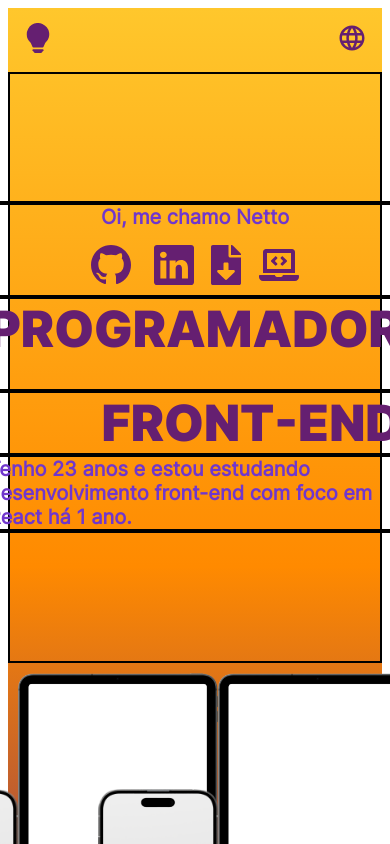
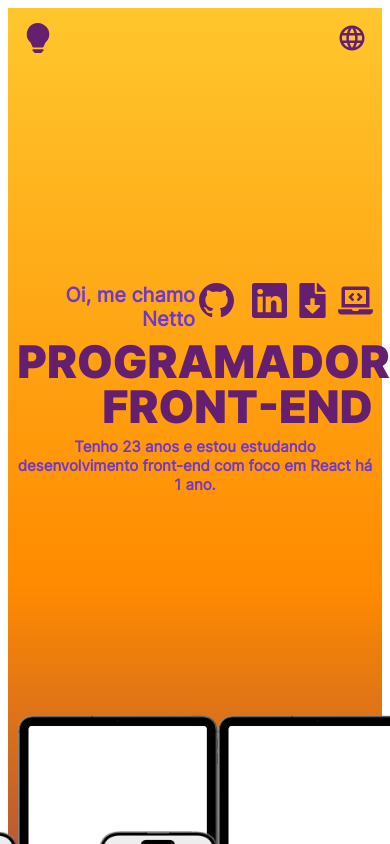
Before and after one commit to netto0/portfolio, a React (Vite) app: page / in a window 390 px wide. Shown: the top 844 px of the page. Built offline with nearby package versions, Linux system fonts and the light colour scheme.

Commit message:
presentation update

```diff
--- a/src/App.jsx
+++ b/src/App.jsx
@@ -1,7 +1,6 @@
 import styles from './App.module.css'
 import React, { useRef } from 'react';
 import Presentation from './components/Presentation'
-import PresentationEnglish from './components/PresentationEnglish'
 import Header from './components/Header'
 import { GlobalStyleContext } from './providers/globalStyle';
 import Projects from './components/Projects';
@@ -19,7 +18,7 @@ function App() {
     <div className={`${styles.background} ${lightMode ? styles.light : styles.dark}`}>
       <Header/>
       {/* <Presentation executeScroll={executeScroll}/> */}
-      <PresentationEnglish executeScroll={executeScroll}/>
+      <Presentation executeScroll={executeScroll}/>
       <Projects ref={myRef}/>
     </div>
   )
--- a/src/components/Presentation.jsx
+++ b/src/components/Presentation.jsx
@@ -1,8 +1,7 @@
 import React from "react";
 import styles from "./Presentation.module.css";
 import { BsLinkedin, BsGithub } from "react-icons/bs";
-import { FaLaptopCode } from "react-icons/fa";
-import { HiDocumentText } from "react-icons/hi";
+import { FaLaptopCode, FaFileDownload } from "react-icons/fa";
 import { GlobalStyleContext } from "../providers/globalStyle";
 
 export default function Presentation({ executeScroll }) {
@@ -14,29 +13,48 @@ export default function Presentation({ executeScroll }) {
 
   return (
     <div className={styles.container}>
-      <div className={styles.presentation}>
-        <p
-          className={`${styles.occupation} ${styles.pt1} ${
+      <div
+        className={`${
+          language === "en" ? styles.presentationEN : styles.presentationPT
+        }`}
+      >
+        <div
+          className={`${styles.occupationPt1} ${
             lightMode ? styles.light : styles.dark
           }`}
         >
-          DESENVOLVEDOR
-        </p>
           <p
-          className={`${styles.occupation} ${styles.pt2} ${
+            className={`${styles.occupationText} ${
               lightMode ? styles.light : styles.dark
             }`}
           >
-          FRONT-END
+            {language === "en" ? "FRONT-END" : "PROGRAMADOR"}
           </p>
-        <div className={styles.salutationLinks}>
+        </div>
+        <div
+          className={`${styles.occupationPt2} ${
+            lightMode ? styles.light : styles.dark
+          }`}
+        >
+          <p
+            className={`${styles.occupationText} ${styles.right} ${
+              lightMode ? styles.light : styles.dark
+            }`}
+          >
+            {language === "en" ? "DEVELOPER" : "FRONT-END"}
+          </p>
+        </div>
+          <div className={styles.myName}>
             <p
               className={`${styles.salutation} ${
                 lightMode ? styles.light : styles.dark
               }`}
             >
-            Oi, me chamo Netto
+              {language === "en"
+                ? "Hi, my name is Netto"
+                : "Oi, me chamo Netto"}
             </p>
+          </div>
           <div className={styles.iconLinks}>
             <a
               href="https://github.com/netto0"
@@ -62,35 +80,34 @@ export default function Presentation({ executeScroll }) {
             <a
               href="src\assets\resume\curriculum.pdf"
               download={"Curriculum"}
-              title="Currículo"
+              title={language === "en" ? "Resume" : "Currículo"}
               className={`${styles.iconLink} ${
                 lightMode ? styles.light : styles.dark
               }`}
-              style={{ fontSize: 65 }}
             >
-              <HiDocumentText />
+              <FaFileDownload />
             </a>
-
             <div
               onClick={() => executeScroll()}
-              title="Projetos"
+              title={language === "en" ? "Projects" : "Projetos"}
               className={`${styles.iconLink} ${
                 lightMode ? styles.light : styles.dark
               }`}
-              style={{ fontSize: 60 }}
             >
               <FaLaptopCode />
             </div>
           </div>
-        </div>
-        <p
+        <div
           className={`${styles.summary} ${
             lightMode ? styles.light : styles.dark
           }`}
         >
-          Tenho 23 anos e estou estudando desenvolvimento front-end com foco em
-          React há 1 ano.
+          <p className={styles.summaryText}>
+            {language === "en"
+              ? "I'm 23 years old and I've been studying front-end development with a focus on React for 1 year."
+              : "Tenho 23 anos e estou estudando desenvolvimento front-end com foco em React há 1 ano."}
           </p>
+        </div>
       </div>
     </div>
   );
--- a/src/components/Presentation.module.css
+++ b/src/components/Presentation.module.css
@@ -2,61 +2,71 @@
   box-sizing: border-box;
 }
 
-h1, p {
+h1,
+p {
   margin: 0;
   padding: 0;
 }
 
 .container {
+  border: var(--dev-border);
   width: 100%;
   height: 85vh;
   display: flex;
   justify-content: center;
   align-items: center;
-
 }
 
-.presentation {
+.presentationPT {
+  border: var(--dev-border);
   display: grid;
-    grid-template-rows: 1fr 1fr auto;
-    grid-template-columns: 1fr auto;
-    height: fit-content;
-    width: fit-content;
-
+  grid-template-rows: 1fr auto auto auto;
+  grid-template-columns: 320px auto auto;
+  grid-template-areas:
+    "occupation1 occupation1 occupation1"
+    "myName occupation2 occupation2"
+    "links occupation2 occupation2"
+    "summary summary summary";
 }
 
-.occupation{
-    font-family: InterBlack;
-    text-align: right;
-    font-size: 128px;
-    line-height: 130px;
-    width: fit-content;
+.presentationEN {
+  border: var(--dev-border);
+  display: grid;
+  grid-template-rows: 1fr auto auto auto;
+  grid-template-columns: auto auto auto;
+  grid-template-areas:
+    "occupation1 occupation1 myName"
+    "occupation1 occupation1 links"
+    "occupation2 occupation2 occupation2"
+    "summary summary summary";
 }
 
-.occupation.pt1 {
-    grid-column-start: 1;
-    grid-column-end: 3;
+.occupationText {
+  font-family: InterBlack;
+  line-height: 120px;
+  font-size: 128px;
 }
 
-.occupation.pt2 {
-    grid-column-start: auto;
-    grid-column-end: 3;
-    justify-self: right;
+.occupationText.right {
+  text-align: right;
 }
 
-.occupation.light {
-    color: var(--light-primary-color);
+.myName {
+  grid-area: myName;
+  border: var(--dev-border);
 }
 
-.occupation.dark {
-    color: var(--dark-primary-color);
+.occupationPt1 {
+  border: var(--dev-border);
+  width: 100%;
+  grid-area: occupation1;
 }
 
-.salutationLinks {
-    width: fit-content;
-    justify-self: center;
-    grid-row-start: 2;
-    grid-row-end: 3;
+.occupationPt2 {
+  border: var(--dev-border);
+  width: 100%;
+  justify-self: right;
+  grid-area: occupation2;
 }
 
 .salutation {
@@ -66,56 +76,146 @@ h1, p {
   left: 5px;
 }
 
+.summary {
+  border: var(--dev-border);
+  display: flex;
+  justify-content: flex-end;
+  width: 100%;
+  grid-area: summary;
+}
+
+.summaryText {
+  width: 770px;
+  justify-self: right;
+  font-size: 32px;
+  font-weight: 700;
+  font-size: 24px;
+}
+
+.iconLinks {
+  border: var(--dev-border);
+  width: fit-content;
+  display: flex;
+  gap: 0.8em;
+  justify-self: center;
+  grid-area: links;
+}
+
+.iconLink {
+  font-size: 55px;
+}
+
+.occupation.light,
+.occupationText.light,
+.iconLink.light {
+  color: var(--light-primary-color);
+}
+
+.iconLink.light:hover,
+.summary.light,
 .salutation.light {
   color: var(--light-secondary-color);
 }
 
-.salutation.dark {
+.iconLink.dark,
+.occupationText.dark,
+.occupation.dark {
+  color: var(--dark-primary-color);
+}
+
+.summary.dark,
+.salutation.dark,
+.iconLink.dark:hover {
   color: var(--dark-secondary-color);
 }
 
-.summary {
-    grid-column-start: 2;
-    grid-column-end: 3;
-    width: 770px;
-    font-size: 32px;
-
-    font-weight: 700;
-    font-size: 24px;
-    top: 260px;
-    left: 390px;
+@media screen and (max-width: 640px) {
+  .container {
+    border: var(--dev-border);
+    width: 100%;
+    height: 75vh;
+    display: flex;
+    justify-content: center;
+    align-items: center;
   }
 
-.summary.light {
-    color: var(--light-secondary-color);
+  .presentationPT {
+    border: var(--dev-border);
+    display: grid;
+    grid-template-rows: auto auto auto auto auto;
+    grid-template-columns: 47.5% 47.5%;
+    grid-template-areas:
+      "myName links"
+      "occupation1 occupation1"
+      "occupation2 occupation2"
+      "summary summary";
+    justify-content: center;
   }
 
-.summary.dark {
-    color: var(--dark-secondary-color);
+  .presentationEN {
+    border: var(--dev-border);
+    display: grid;
+    grid-template-rows: auto auto auto auto auto;
+    grid-template-columns: 47.5% 47.5%;
+    grid-template-areas:
+      "myName links"
+      "occupation1 occupation1"
+      "occupation2 occupation2"
+      "summary summary";
+    justify-content: center;
+  }
+
+  .occupationText {
+    font-family: InterBlack;
+    line-height: 45px;
+    font-size: 45px;
+    text-align: right;
+  }
+
+  .occupationPt1 {
+    border: var(--dev-border);
+    width: 100%;
+    margin-top: .5em;
+
+  }
+
+  .occupationPt2 {
+    border: var(--dev-border);
+    width: 100%;
+    margin-bottom: .5em;
+  }
+
+  .salutation {
+    font-size: 20px;
+    /* text-indent: .4em; */
+    text-align: right;
+  }
+
+  .myName {
+    display: flex;
+    flex-direction: column;
+    justify-content: end;
+    align-items: right;
+    height: 100%;
   }
 
   .iconLinks {
-
-    top: 180px;
-    left: 30px;
     width: fit-content;
     display: flex;
-    gap: .8em;
-    align-items: center;
+    gap: 0.5em;
+    justify-self: end;
   }
 
-.iconLink.light {
-    color: var(--light-primary-color);
+  .iconLink {
+    font-size: 35px;
+    height: 35px;
   }
 
-.iconLink.light:hover {
-    color: var(--light-secondary-color);
+  .summaryText {
+    width: 100%;
+    justify-self: right;
+    font-weight: 700;
+    font-size: 15px;
+    text-align: center;
   }
-
-.iconLink.dark {
-    color: var(--dark-primary-color);
 }
-
-.iconLink.dark:hover {
-    color: var(--dark-secondary-color);
-}
--- a/src/components/PresentationEnglish.jsx
+++ /dev/null
@@ -1,53 +0,0 @@
-import React from "react";
-import styles from "./PresentationEnglish.module.css";
-import { BsLinkedin, BsGithub, BsFillFileEarmarkCodeFill } from "react-icons/bs";
-import { FaLaptopCode, FaFileDownload } from "react-icons/fa";
-import { HiDocumentDownload, HiCloudDownload } from "react-icons/hi";
-import { GlobalStyleContext } from "../providers/globalStyle";
-
-
-export default function PresentationEnglish({ executeScroll }) {
-  const { lightMode, language } = React.useContext(GlobalStyleContext);
-  const scrollFunction = (id) => {
-    var reqId = "#" + id;
-    window.scrollTo(0, $(reqId).offset().top - 85);
-  };
-
-  return (
-    <div className={styles.container}>
-      <div className={`${language === "en" ? styles.presentationEN : styles.presentationPT}`}>
-        <div className={`${styles.occupationPt1} ${lightMode ? styles.light : styles.dark}`}>
-          <p className={`${styles.occupationText} ${lightMode ? styles.light : styles.dark}`}>{language === "en" ? "FRONT-END" : "PROGRAMADOR"}</p>
-        </div>
-        <div className={`${styles.occupationPt2} ${lightMode ? styles.light : styles.dark}`}>
-          <p className={`${styles.occupationText} ${styles.right} ${lightMode ? styles.light : styles.dark}`}>{language === "en" ? "DEVELOPER" : "FRONT-END"}</p>
-        </div>
-        <div className={styles.salutationLinks}>
-          <p className={`${styles.salutation} ${lightMode ? styles.light : styles.dark}`}>
-          {language === "en" ? "Hi, my name is Netto" : "Oi, me chamo Netto"}
-          </p>
-          <div className={styles.iconLinks}>
-            <a href="https://github.com/netto0" target="_blank" title="GitHub" className={`${styles.iconLink} ${lightMode ? styles.light : styles.dark}`}>
-              <BsGithub />
-            </a>
-            <a href="https://www.linkedin.com/in/orlandi-netto/" target="_blank" title="LinkedIn" className={`${styles.iconLink} ${lightMode ? styles.light : styles.dark}`}style={{ marginLeft: "10px" }}>
-              <BsLinkedin />
-            </a>
-            <a href="src\assets\resume\curriculum.pdf" download={"Curriculum"} title={language === "en" ? "Resume" : "Currículo"} className={`${styles.iconLink} ${lightMode ? styles.light : styles.dark}`}>
-              <FaFileDownload />
-            </a>
-            <div onClick={() => executeScroll()} title={language === "en" ? "Projects" : "Projetos"} className={`${styles.iconLink} ${lightMode ? styles.light : styles.dark}`}>
-              <FaLaptopCode />
-            </div>
-          </div>
-        </div>
-        <div className={`${styles.summary} ${lightMode ? styles.light : styles.dark}`}>
-          <p className={styles.summaryText}>
-          {language === "en" ? "I'm 23 years old and I've been studying front-end development with a focus on React for 1 year." : "Tenho 23 anos e estou estudando desenvolvimento front-end com foco em React há 1 ano."}
-
-          </p>
-        </div>
-      </div>
-    </div>
-  );
-}
--- a/src/components/PresentationEnglish.module.css
+++ /dev/null
@@ -1,202 +0,0 @@
-* {
-  box-sizing: border-box;
-}
-
-h1,
-p {
-  margin: 0;
-  padding: 0;
-}
-
-.container {
-  border: var(--dev-border);
-  width: 100%;
-  height: 85vh;
-  display: flex;
-  justify-content: center;
-  align-items: center;
-}
-
-.presentationPT {
-  border: var(--dev-border);
-  display: grid;
-  grid-template-rows: 1fr 1fr auto;
-  grid-template-columns: 320px auto auto;
-  grid-template-areas:
-    "occupation1 occupation1 occupation1"
-    "links occupation2 occupation2"
-    "summary summary summary";
-}
-
-.presentationEN {
-  border: var(--dev-border);
-  display: grid;
-  grid-template-rows: 1fr 1fr auto;
-  grid-template-columns: auto auto auto;
-  grid-template-areas:
-    "occupation1 occupation1 links"
-    "occupation2 occupation2 occupation2"
-    "summary summary summary";
-}
-
-.occupationText {
-  font-family: InterBlack;
-  line-height: 120px;
-  font-size: 128px;
-}
-
-.occupationText.right {
-  text-align: right;
-}
-
-.occupationPt1 {
-  border: var(--dev-border);
-  width: 100%;
-  grid-area: occupation1;
-}
-
-.occupationPt2 {
-  border: var(--dev-border);
-  width: 100%;
-  justify-self: right;
-  grid-area: occupation2;
-}
-
-.salutationLinks {
-  border: var(--dev-border);
-  grid-area: links;
-  display: flex;
-  flex-direction: column;
-  align-items: center;
-}
-
-.salutation {
-  font-size: 32px;
-  font-weight: 700;
-  top: 130px;
-  left: 5px;
-}
-
-.summary {
-  border: var(--dev-border);
-  display: flex;
-  justify-content: flex-end;
-  width: 100%;
-  grid-area: summary;
-}
-
-.summaryText {
-  width: 770px;
-  justify-self: right;
-  font-size: 32px;
-  font-weight: 700;
-  font-size: 24px;
-}
-
-.iconLinks {
-  width: fit-content;
-  display: flex;
-  gap: 0.8em;
-  align-items: center;
-  margin-top: 1em;
-}
-
-.iconLink {
-  font-size: 55px;
-}
-
-.occupation.light,
-.occupationText.light,
-.iconLink.light {
-  color: var(--light-primary-color);
-}
-
-.iconLink.light:hover,
-.summary.light,
-.salutation.light {
-  color: var(--light-secondary-color);
-}
-
-.iconLink.dark,
-.occupationText.dark,
-.occupation.dark {
-  color: var(--dark-primary-color);
-}
-
-.summary.dark,
-.salutation.dark,
-.iconLink.dark:hover {
-  color: var(--dark-secondary-color);
-}
-
-@media screen and (max-width: 640px) {
-  .container {
-    border: var(--dev-border);
-    width: 100%;
-    height: 70vh;
-    display: flex;
-    justify-content: center;
-    align-items: center;
-  }
-
-  .presentationPT {
-    border: var(--dev-border);
-    display: grid;
-    grid-template-rows: 1fr 1fr auto;
-    grid-template-columns: 100%;
-    grid-template-areas:
-      "links"
-      "occupation1"
-      "occupation2"
-      "summary";
-  }
-
-  .presentationEN {
-    border: var(--dev-border);
-    display: grid;
-    grid-template-rows: 1fr 1fr auto;
-    grid-template-columns: auto auto auto;
-    grid-template-areas:
-      "occupation1"
-      "occupation2"
-      "links"
-      "summary";
-  }
-
-  .occupationText {
-    font-family: InterBlack;
-    line-height: 60px;
-    font-size: 50px;
-  }
-
-  .summaryText {
-    width: 100%;
-    justify-self: right;
-    font-weight: 700;
-    font-size: 24px;
-  }
-
-  .salutation {
-    font-size: 20px;
-    font-weight: 700;
-  }
-
-  .iconLinks {
-    width: fit-content;
-    display: flex;
-    gap: 0.8em;
-    align-items: center;
-    margin-top: 1em;
-  }
-
-  .iconLink {
-    font-size: 40px;
-  }
-
-  .summaryText {
-    width: 100%;
-    justify-self: right;
-    font-weight: 700;
-    font-size: 20px;
-  }
-}
--- a/src/index.css
+++ b/src/index.css
@@ -25,7 +25,7 @@ svg:hover {
   --light-secondary-color: #7037cd;
   --dark-primary-color: #ad15b0;
   --dark-secondary-color: #6914ac;
-  --dev-border: 2px solid black;
+  /* --dev-border: 1px solid black; */
 }
 @font-face {
   font-family: Inter;
```
Lines whose indentation alone changed are shown as unchanged.
